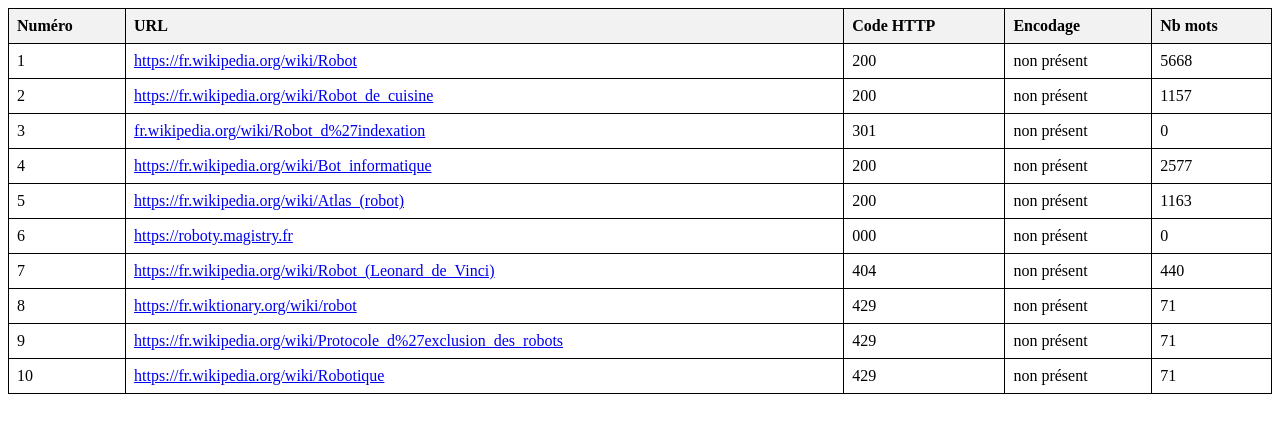
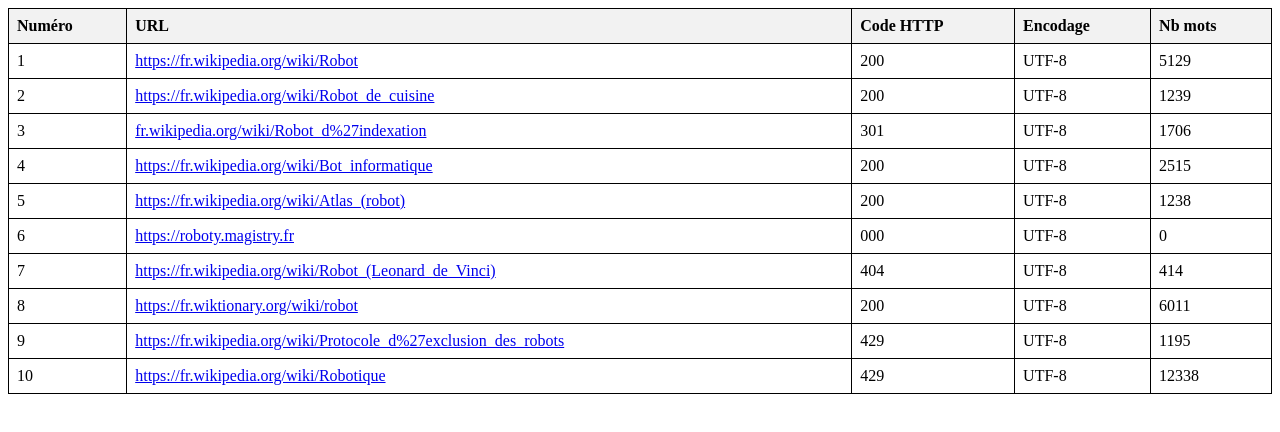
Before and after one commit to ffima/PPE1-2025, a plain HTML site: page miniprojet/tableaux/tableau-fr.html in a window 1280 px wide. Drawn offline with Linux system fonts and the light colour scheme.

```diff
--- a/miniprojet/tableaux/tableau-fr.html
+++ b/miniprojet/tableaux/tableau-fr.html
@@ -16,71 +16,71 @@ th { background-color: #f2f2f2; }
 <td>1</td>
 <td><a href="https://fr.wikipedia.org/wiki/Robot" target="_blank">https://fr.wikipedia.org/wiki/Robot</a></td>
 <td>200</td>
-<td>non présent</td>
-<td>    5668</td>
+<td>UTF-8</td>
+<td>    5129</td>
 </tr>
 <tr>
 <td>2</td>
 <td><a href="https://fr.wikipedia.org/wiki/Robot_de_cuisine" target="_blank">https://fr.wikipedia.org/wiki/Robot_de_cuisine</a></td>
 <td>200</td>
-<td>non présent</td>
-<td>    1157</td>
+<td>UTF-8</td>
+<td>    1239</td>
 </tr>
 <tr>
 <td>3</td>
 <td><a href="fr.wikipedia.org/wiki/Robot_d%27indexation" target="_blank">fr.wikipedia.org/wiki/Robot_d%27indexation</a></td>
 <td>301</td>
-<td>non présent</td>
-<td>       0</td>
+<td>UTF-8</td>
+<td>    1706</td>
 </tr>
 <tr>
 <td>4</td>
 <td><a href="https://fr.wikipedia.org/wiki/Bot_informatique" target="_blank">https://fr.wikipedia.org/wiki/Bot_informatique</a></td>
 <td>200</td>
-<td>non présent</td>
-<td>    2577</td>
+<td>UTF-8</td>
+<td>    2515</td>
 </tr>
 <tr>
 <td>5</td>
 <td><a href="https://fr.wikipedia.org/wiki/Atlas_(robot)" target="_blank">https://fr.wikipedia.org/wiki/Atlas_(robot)</a></td>
 <td>200</td>
-<td>non présent</td>
-<td>    1163</td>
+<td>UTF-8</td>
+<td>    1238</td>
 </tr>
 <tr>
 <td>6</td>
 <td><a href="https://roboty.magistry.fr" target="_blank">https://roboty.magistry.fr</a></td>
 <td>000</td>
-<td>non présent</td>
+<td>UTF-8</td>
 <td>       0</td>
 </tr>
 <tr>
 <td>7</td>
 <td><a href="https://fr.wikipedia.org/wiki/Robot_(Leonard_de_Vinci)" target="_blank">https://fr.wikipedia.org/wiki/Robot_(Leonard_de_Vinci)</a></td>
 <td>404</td>
-<td>non présent</td>
-<td>     440</td>
+<td>UTF-8</td>
+<td>     414</td>
 </tr>
 <tr>
 <td>8</td>
 <td><a href="https://fr.wiktionary.org/wiki/robot" target="_blank">https://fr.wiktionary.org/wiki/robot</a></td>
-<td>429</td>
-<td>non présent</td>
-<td>      71</td>
+<td>200</td>
+<td>UTF-8</td>
+<td>    6011</td>
 </tr>
 <tr>
 <td>9</td>
 <td><a href="https://fr.wikipedia.org/wiki/Protocole_d%27exclusion_des_robots" target="_blank">https://fr.wikipedia.org/wiki/Protocole_d%27exclusion_des_robots</a></td>
 <td>429</td>
-<td>non présent</td>
-<td>      71</td>
+<td>UTF-8</td>
+<td>    1195</td>
 </tr>
 <tr>
 <td>10</td>
 <td><a href="https://fr.wikipedia.org/wiki/Robotique" target="_blank">https://fr.wikipedia.org/wiki/Robotique</a></td>
 <td>429</td>
-<td>non présent</td>
-<td>      71</td>
+<td>UTF-8</td>
+<td>   12338</td>
 </tr>
 </table>
 </body>
```
Also changed, not shown: miniprojet/tableaux/tableau-fr.tsv (deleted, +0 -11 lines), 2 other files.
